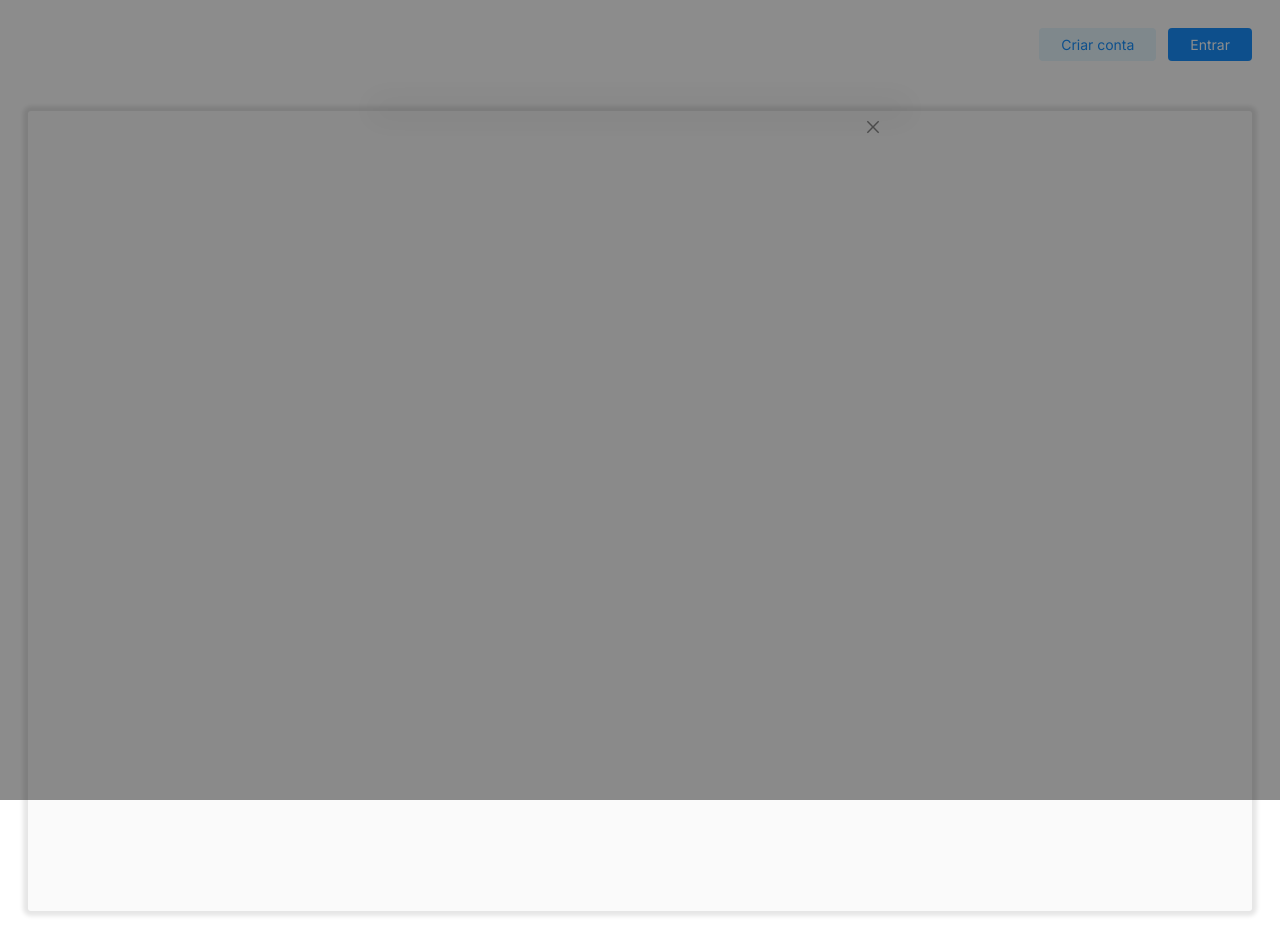
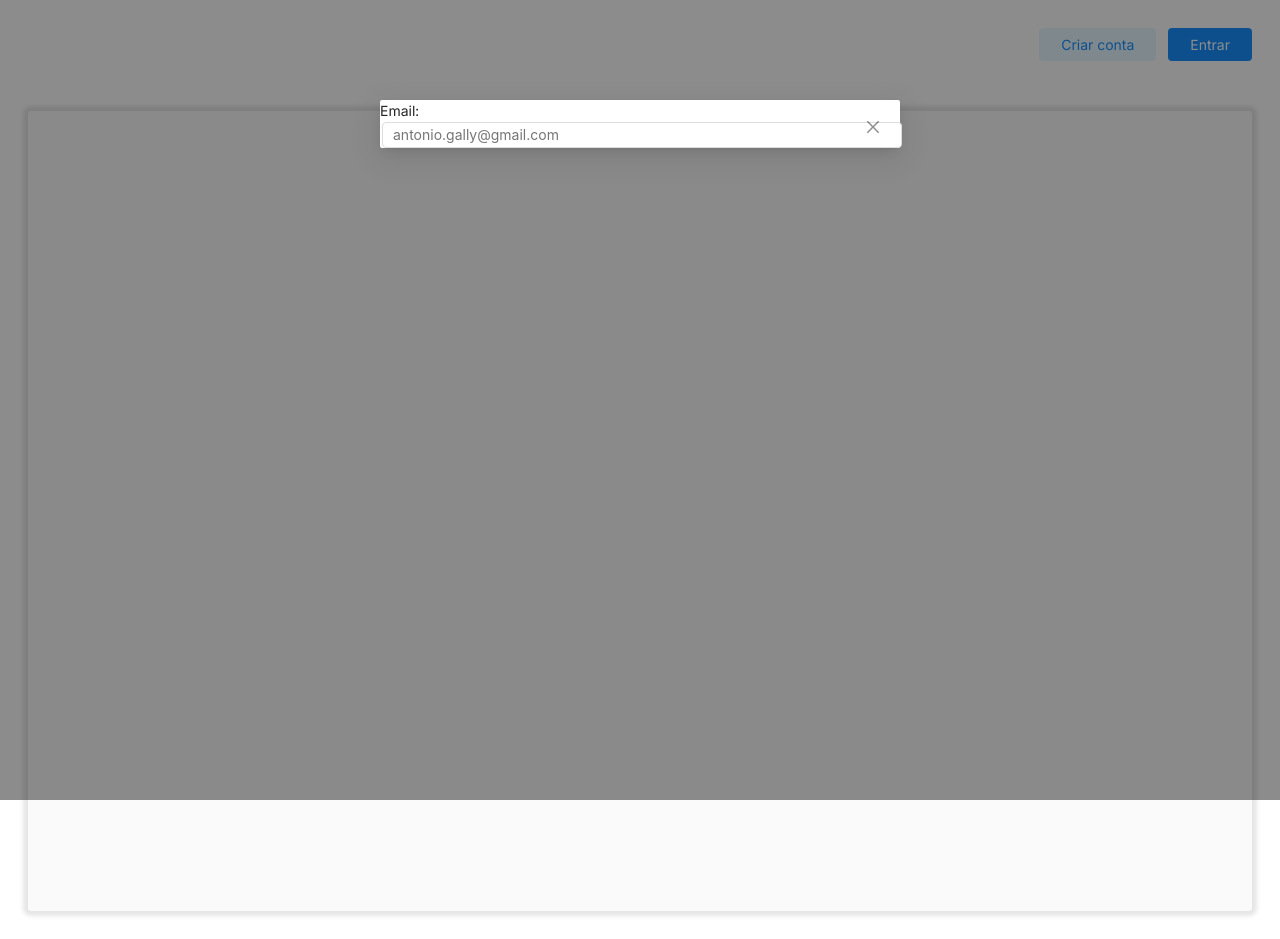
Before and after one commit to AntonioGally/magazine-reader, a React (Create React App) app in the folder interface/: page / in a window 1280 px wide. Both pictures are taken after a click on the button "Entrar". Built offline with nearby package versions, Linux system fonts and the light colour scheme.

Commit message:
feat (interface-components): Adding Input and Label components

```diff
--- /dev/null
+++ b/interface/src/Components/Input/Input.tsx
@@ -0,0 +1,14 @@
+import React from "react"
+import style from "./input.module.css";
+
+interface Props extends React.InputHTMLAttributes<HTMLInputElement> {
+    //...
+}
+
+const Input: React.FC<Props> = ({ ...props }) => {
+    return (
+        <input {...props} className={`${style["input"]} ${props.className}`} />
+    )
+}
+
+export default Input;
--- /dev/null
+++ b/interface/src/Components/Input/input.module.css
@@ -0,0 +1,8 @@
+.input {
+    width: 100%;
+    border: 1px solid #ddd;
+    border-radius: 4px;
+    margin: 0 2px;
+    padding: 4px 0 4px 10px;
+    outline: none;
+}
--- /dev/null
+++ b/interface/src/Components/Label/Label.tsx
@@ -0,0 +1,20 @@
+import React, { CSSProperties } from "react";
+import style from "./label.module.css"
+
+interface Props {
+    label?: string | number;
+    children?: JSX.Element;
+    className?: string;
+    style?: CSSProperties;
+}
+
+
+const Label: React.FC<Props> = ({ label, children, ...props }) => {
+    return (
+        <label className={`${style["label"]} ${props.className}`} {...props}>
+            {label || children}
+        </label>
+    )
+};
+
+export default Label;
--- /dev/null
+++ b/interface/src/Components/Label/label.module.css
@@ -0,0 +1,8 @@
+.label {
+    font-family: 'Inter';
+    font-style: normal;
+    font-weight: 400;
+    font-size: 14px;
+    line-height: 17px;
+    color: #252525;
+}
--- a/interface/src/Modals/Login/Login.tsx
+++ b/interface/src/Modals/Login/Login.tsx
@@ -1,4 +1,6 @@
 import React from "react";
+import Input from "../../Components/Input/Input";
+import Label from "../../Components/Label/Label";
 // Components
 import Modal from "../../Components/Modal/Modal";
 //Css
@@ -15,7 +17,8 @@ const Login: React.FC<Props> = ({ visible, closeModal }) => {
             footer={null} title={null} bodyStyle={{ padding: 0 }}>
             <div className={style["wrapper"]}>
                 <div>
-
+                    <Label label={"Email:"} />
+                    <Input placeholder="antonio.gally@gmail.com" />
                 </div>
             </div>
         </Modal>
```
